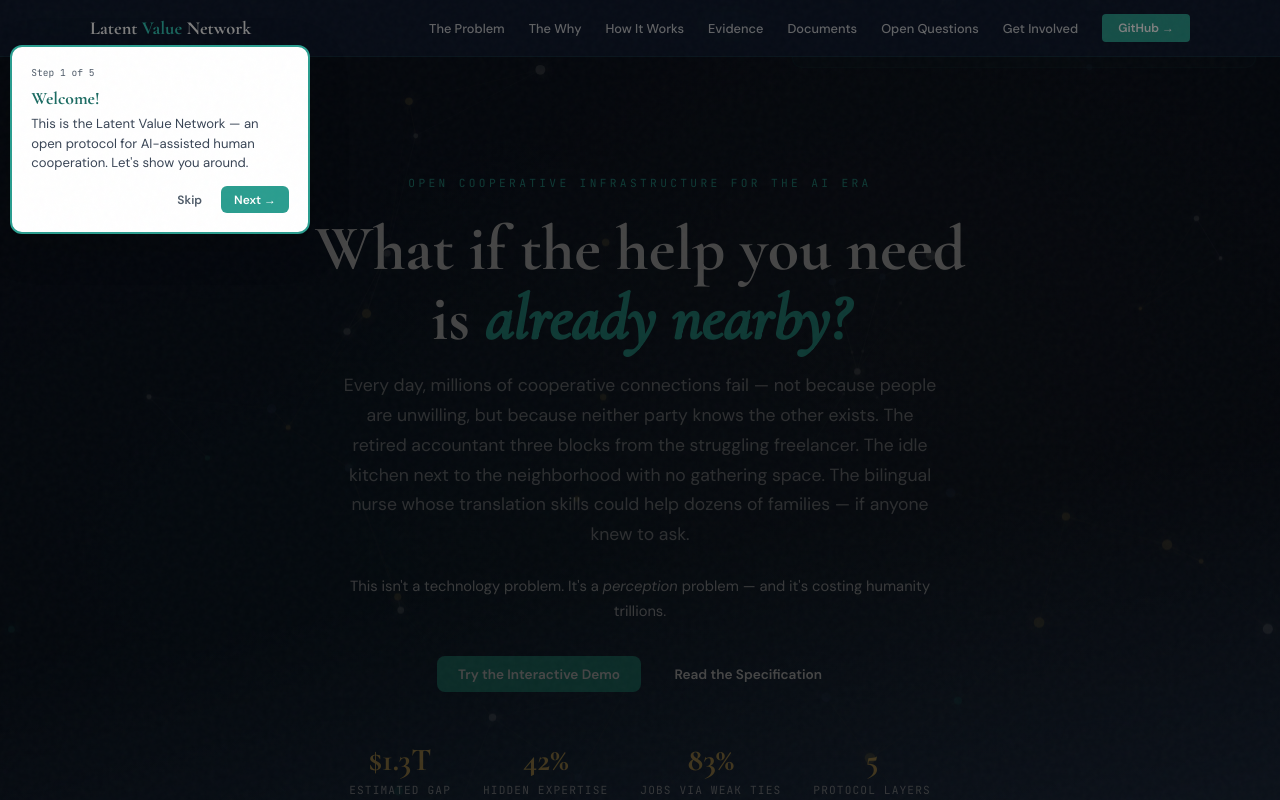
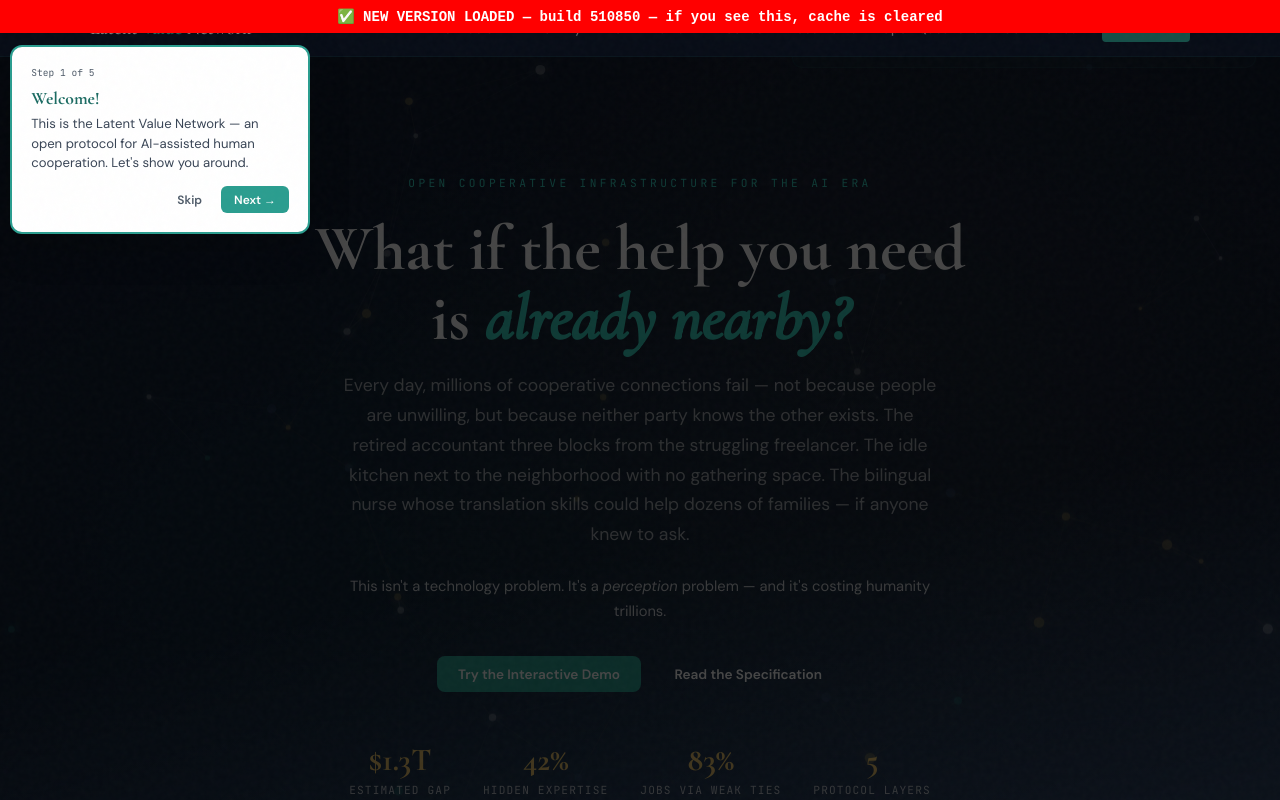
Before and after one commit to sillinous/latent-value-network, a plain HTML site: page site/index.html in a window 1280 px wide. Shown: the top 800 px of the page. Drawn offline with nearby package versions, Linux system fonts and the light colour scheme; no server answers; animation ran at ten frames a second.

Commit message:
DEBUG: add red version banner to verify cache is cleared

```diff
--- a/site/index.html
+++ b/site/index.html
@@ -528,6 +528,11 @@ footer a{color:rgba(255,255,255,.68)}
 <link rel="stylesheet" href="shared.css?v=510850">
 </head>
 <body>
+<!-- BUILD: 2026-02-19T14:25Z -->
+<div id="debug-version" style="position:fixed;top:0;left:0;right:0;z-index:99999;background:#ff0000;color:white;text-align:center;padding:8px;font-family:monospace;font-size:14px;font-weight:bold">
+  ✅ NEW VERSION LOADED — build 510850 — if you see this, cache is cleared
+</div>
+
 <a href="#main-content" class="skip-link">Skip to main content</a>
 <nav class="lvn-nav" role="navigation" aria-label="Main navigation">
   <div class="lvn-nav-inner">
```
